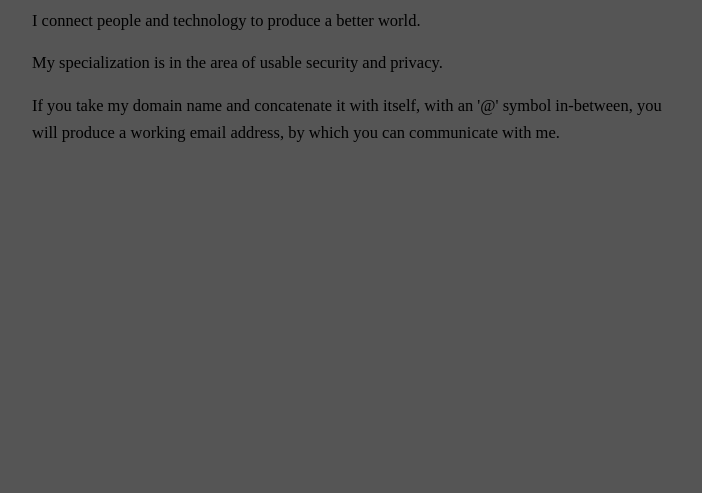
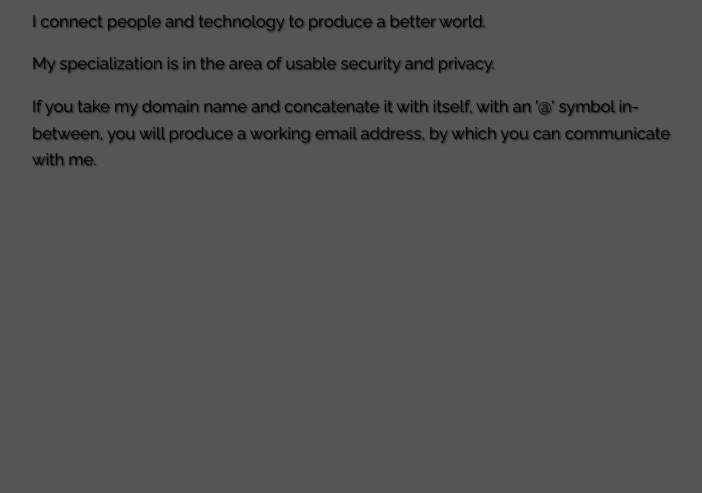
Before and after one commit to pdub/pdub.github.io, a plain HTML site: page index.html in a window 1280 px wide. Shown: the part 373-866 px from the top of the page, without its empty margins (288-990 px from the left). Before the commit the page ends 839 px from the top, so only its background shows below. Drawn offline with Linux system fonts and the light colour scheme.

Commit message:
Update index.html

```diff
--- a/index.html
+++ b/index.html
@@ -3,7 +3,7 @@
 <head>
 <link href="//fonts.googleapis.com/css?family=Raleway:400,300,600" rel="stylesheet" type="text/css">
 </head>
-<body style="margin: 25%; background-color: rgb(85,85,85,1); font-size: 16.5px; font-weight: 400; line-height: 26.4px; text-shadow: rgb(0, 0, 0) 1px 1px 2px font-family: Raleway, Helvetica, Arial, sans-serif;">
+<body style="margin: 25%; background-color: rgb(85,85,85,1); font-size: 16.5px; color: rgb(0,0,0,1); font-weight: 400; line-height: 26.4px; text-shadow: rgb(0, 0, 0) 1px 1px 2px; font-family: Raleway, Helvetica, Arial, sans-serif;">
 <h1 style="color: #222; text-shadow: 2px 2px 2px rgba(200, 200, 200, 1); font-size: 30px; font-weight: 300; letter-spacing: -0.8px; line-height: 40.5px; margin-bottom: 20px; margin-top: 0px">PFW</h1>
 <p>I connect people and technology to produce a better world.</p>
 <p>My specialization is in the area of usable security and privacy.</p>
```
